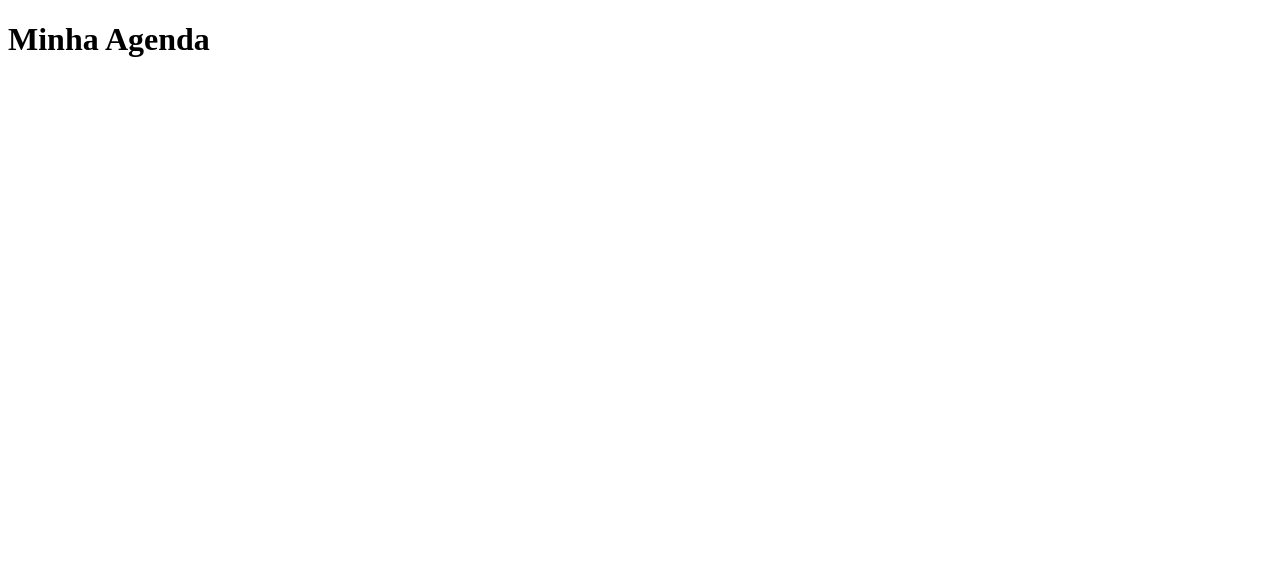
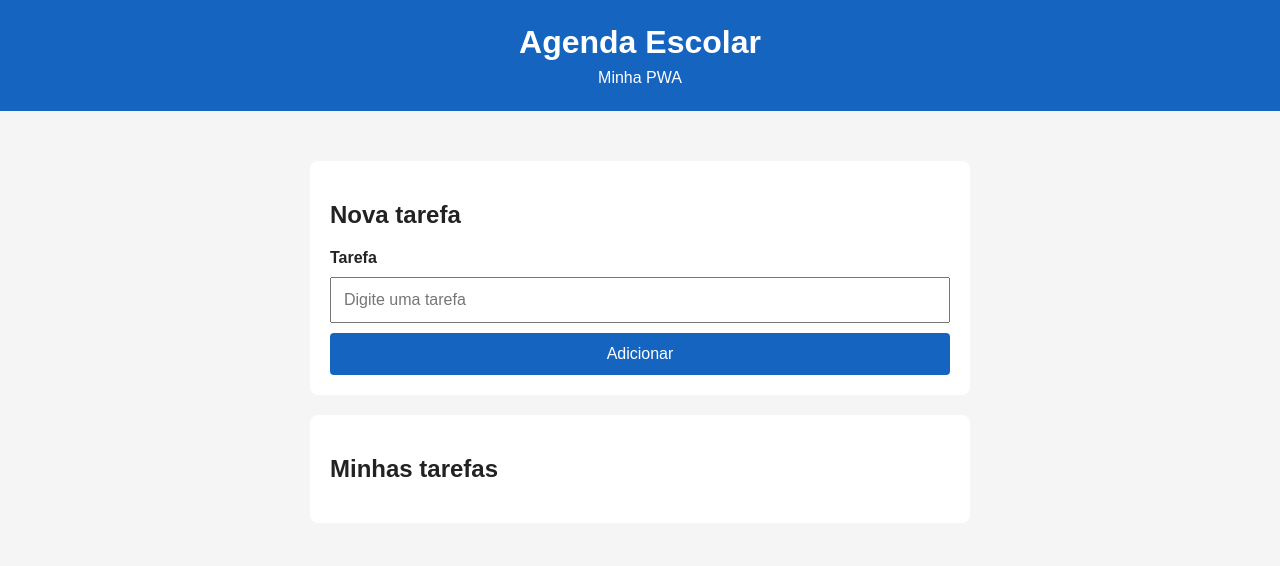
Before and after one commit to dorazzii/PDM-24-08, a website: page index.html in a window 1280 px wide. Drawn offline with Linux system fonts and the light colour scheme.

Commit message:
ajustando

```diff
--- /dev/null
+++ b/app.js
@@ -0,0 +1,29 @@
+const form = document.querySelector("#form-tarefa");
+const campoTarefa = document.querySelector("#tarefa");
+const listaTarefas = document.querySelector("#lista-tarefas");
+
+form.addEventListener("submit", function (event) {
+    event.preventDefault();
+
+    const texto = campoTarefa.value.trim();
+
+    if (texto === "") {
+        return;
+    }
+
+    const item = document.createElement("li");
+    item.textContent = texto;
+    listaTarefas.appendChild(item);
+    campoTarefa.value = "";
+    campoTarefa.focus();
+});
+
+if ("serviceWorker" in navigator) {
+    navigator.serviceWorker.register("./sw.js")
+        .then(registro => {
+            console.log("Service Worker registrado com sucesso:", registro);
+        })
+        .catch(erro => {
+            console.error("Erro ao registrar Service Worker:", erro);
+        });
+}
--- a/index.html
+++ b/index.html
@@ -1,15 +1,43 @@
 <!DOCTYPE html>
-<html lang="en">
+<html lang="pt-BR">
 
 <head>
     <meta charset="UTF-8">
     <meta name="viewport" content="width=device-width, initial-scale=1.0">
-    <link rel="manifest href=" manifest.webmanifest">
-    <title>Minha Agenda</title>
+    <meta name="theme-color" content="#1565c0">
+    <link rel="manifest" href="./manifest.webmanifest">
+    <link rel="stylesheet" href="./style.css">
+
+    <title>Agenda Escolar</title>
+
 </head>
 
 <body>
-    <h1>Minha Agenda</h1>
+    <header>
+        <h1>Agenda Escolar</h1>
+        <p>Minha PWA</p>
+    </header>
+    <main>
+        <section>
+            <h2>Nova tarefa</h2>
+
+            <form id="form-tarefa">
+                <label for="tarefa">Tarefa</label>
+
+                <input type="text" id="tarefa" placeholder="Digite uma tarefa" required>
+
+                <button type="submit">Adicionar</button>
+            </form>
+        </section>
+
+        <section>
+            <h2>Minhas tarefas</h2>
+            <ul id="lista-tarefas"></ul>
+        </section>
+    </main>
+
+    <script src="./app.js"></script>
+
 </body>
 
 </html>
--- /dev/null
+++ b/style.css
@@ -0,0 +1,63 @@
+* {
+  box-sizing: border-box;
+}
+
+body {
+  margin: 0;
+  font-family: Arial, Helvetica, sans-serif;
+  background-color: #f5f5f5;
+  color: #222;
+}
+
+header {
+  background-color: #1565c0;
+  color: white;
+  padding: 24px;
+  text-align: center;
+}
+
+header h1 {
+  margin: 0;
+}
+
+header p {
+  margin: 8px 0 0;
+}
+
+main {
+  max-width: 700px;
+  margin: 30px auto;
+  padding: 20px;
+}
+
+section {
+  background-color: white;
+  padding: 20px;
+  margin-bottom: 20px;
+  border-radius: 8px;
+}
+
+form {
+  display: flex;
+  flex-direction: column;
+  gap: 10px;
+}
+
+label {
+  font-weight: bold;
+}
+
+input {
+  padding: 12px;
+  font-size: 16px;
+}
+
+button {
+  padding: 12px;
+  border: none;
+  border-radius: 4px;
+  background-color: #1565c0;
+  color: white;
+  font-size: 16px;
+  cursor: pointer;
+}
```
Also changed, not shown: sw.js (added, +9 -0 lines), icons/icon-192.png (added), icons/icon-512.png (added), icons/images.png (deleted), manifest.webmanifest, 2 other files.
